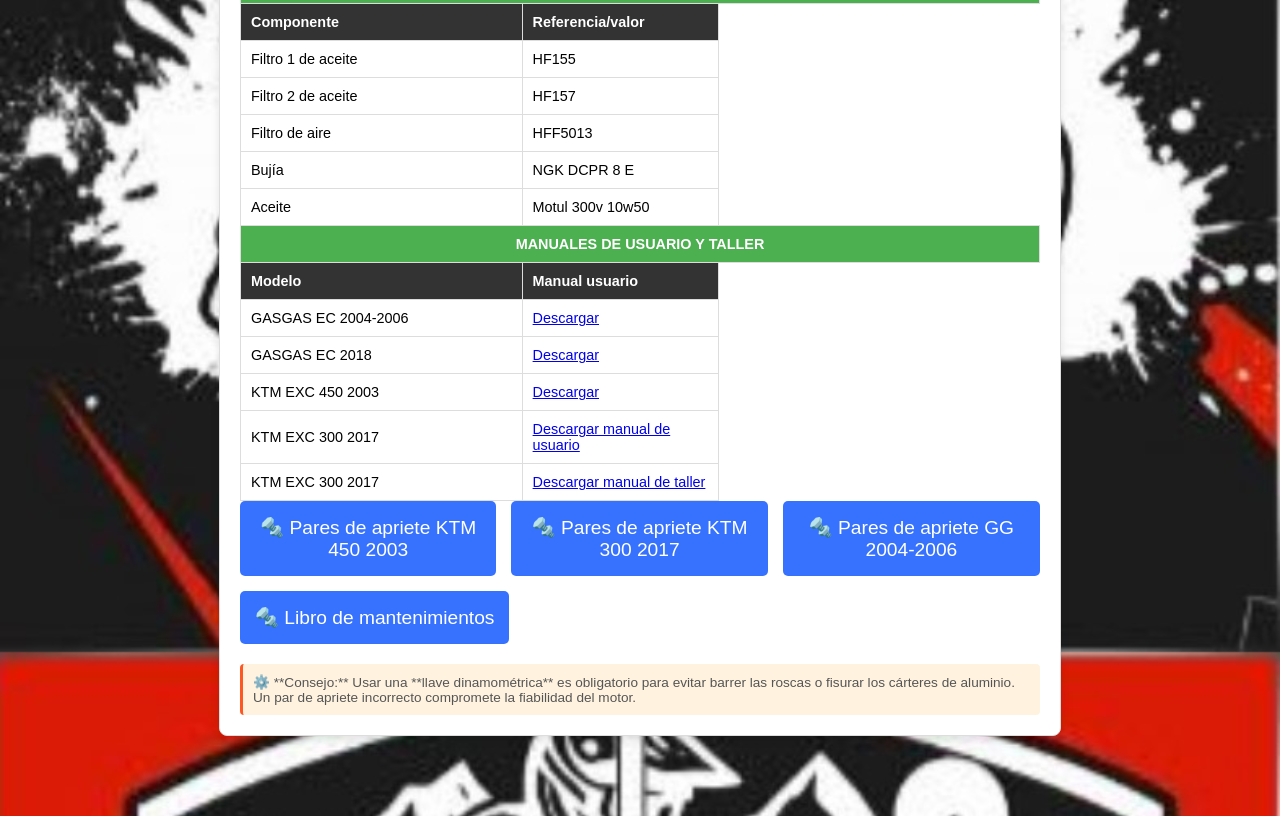
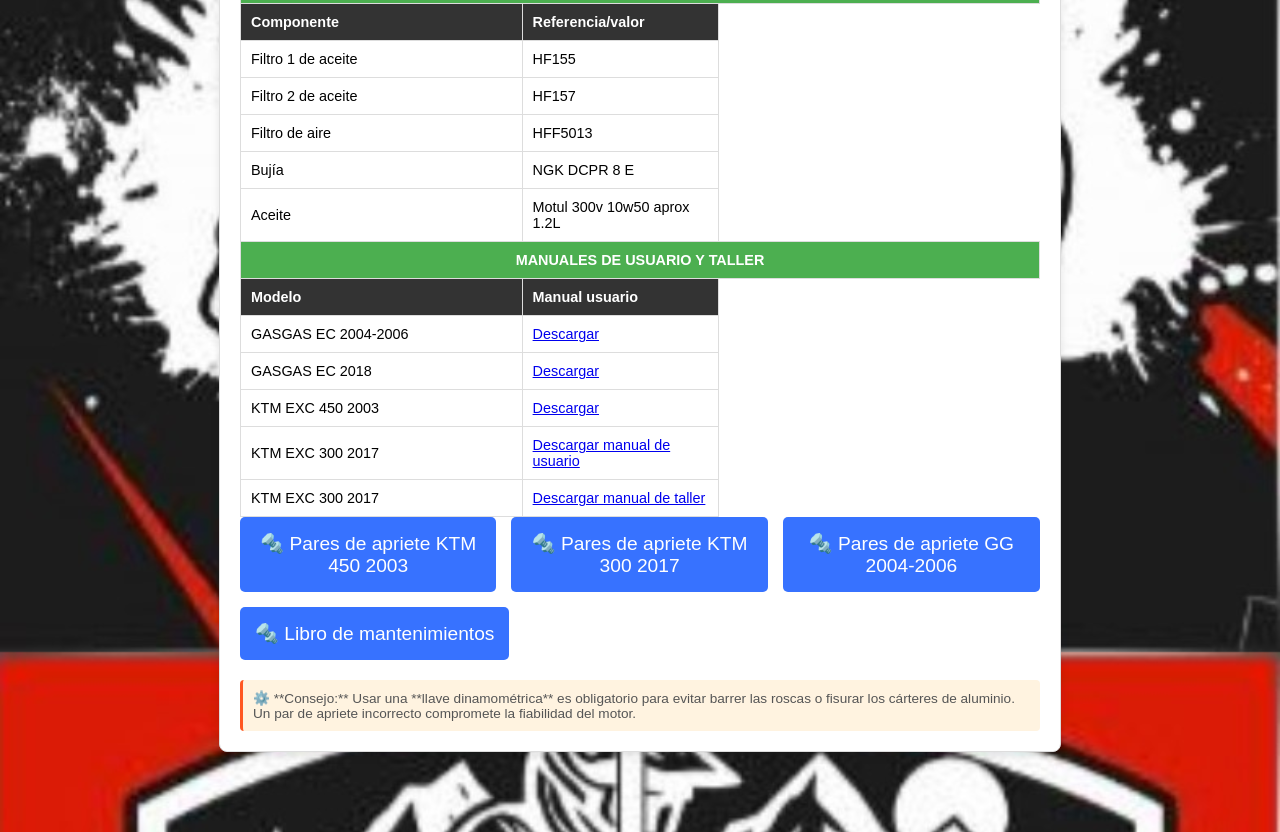
Before and after one commit to adriMB200/CalculadoraDeMezcla, a plain HTML site: page index.html in a window 1280 px wide. Shown: the part 756-1588 px from the top of the page. Drawn offline with Linux system fonts and the light colour scheme.

Commit message:
smal correction

```diff
--- a/index.html
+++ b/index.html
@@ -145,7 +145,7 @@
                 </tr>
                 <tr>
                     <td>Aceite</td>
-                    <td> Motul 300v 10w50 </td>
+                    <td> Motul 300v 10w50 aprox 1.2L</td>
                 </tr>
             </tbody>
             <thead>
```
